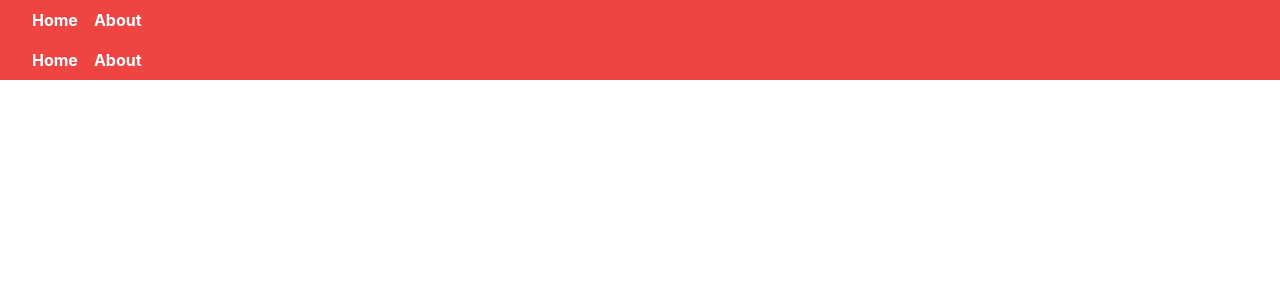
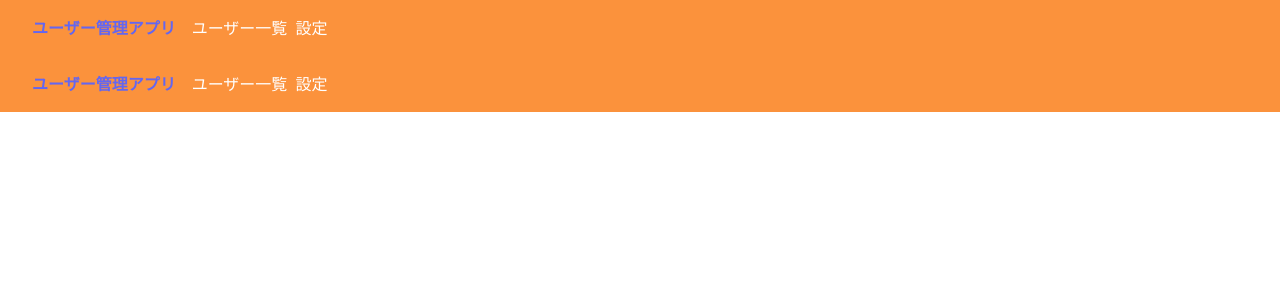
Before and after one commit to kira-0521/learning, a Next.js app in the folder sample_next_tailwind/: page /layout in a window 1280 px wide. Shown: the top 300 px of the page. Built offline with nearby package versions, Linux system fonts and the light colour scheme.

Commit message:
add: ヘッダーレイアウト作成

```diff
--- /dev/null
+++ b/sample_next_tailwind/components/organisms/layouts/Header.tsx
@@ -0,0 +1,22 @@
+import { VFC } from 'react'
+import Link from 'next/link'
+
+export const Header: VFC = () => {
+  return (
+    <header className='py-4 px-8 w-full bg-orange-400'>
+      <nav className='mx-auto flex items-start'>
+        <div>
+          <h1 className='font-bold text-indigo-500'>ユーザー管理アプリ</h1>
+        </div>
+        <ul className='ml-4 flex text-white'>
+          <li>
+            <Link href='/users'>ユーザー一覧</Link>
+          </li>
+          <li className='ml-2'>
+            <Link href='/user_management'>設定</Link>
+          </li>
+        </ul>
+      </nav>
+    </header>
+  )
+}
--- a/sample_next_tailwind/pages/layout.tsx
+++ b/sample_next_tailwind/pages/layout.tsx
@@ -1,5 +1,5 @@
 import { ReactNode } from 'react'
-import Link from 'next/link'
+import { Header } from '../components/organisms/layouts/Header'
 
 type Props = {
   children?: ReactNode
@@ -8,14 +8,7 @@ type Props = {
 const Layout = ({ children }: Props) => {
   return (
     <div>
-      <nav className='flex py-2 px-8 bg-red-500 text-white font-bold'>
-        <Link href='/'>
-          <a className='pr-4'>Home</a>
-        </Link>
-        <Link href='/about'>
-          <a className='pr-4'>About </a>
-        </Link>
-      </nav>
+      <Header />
       {children}
     </div>
   )
```
